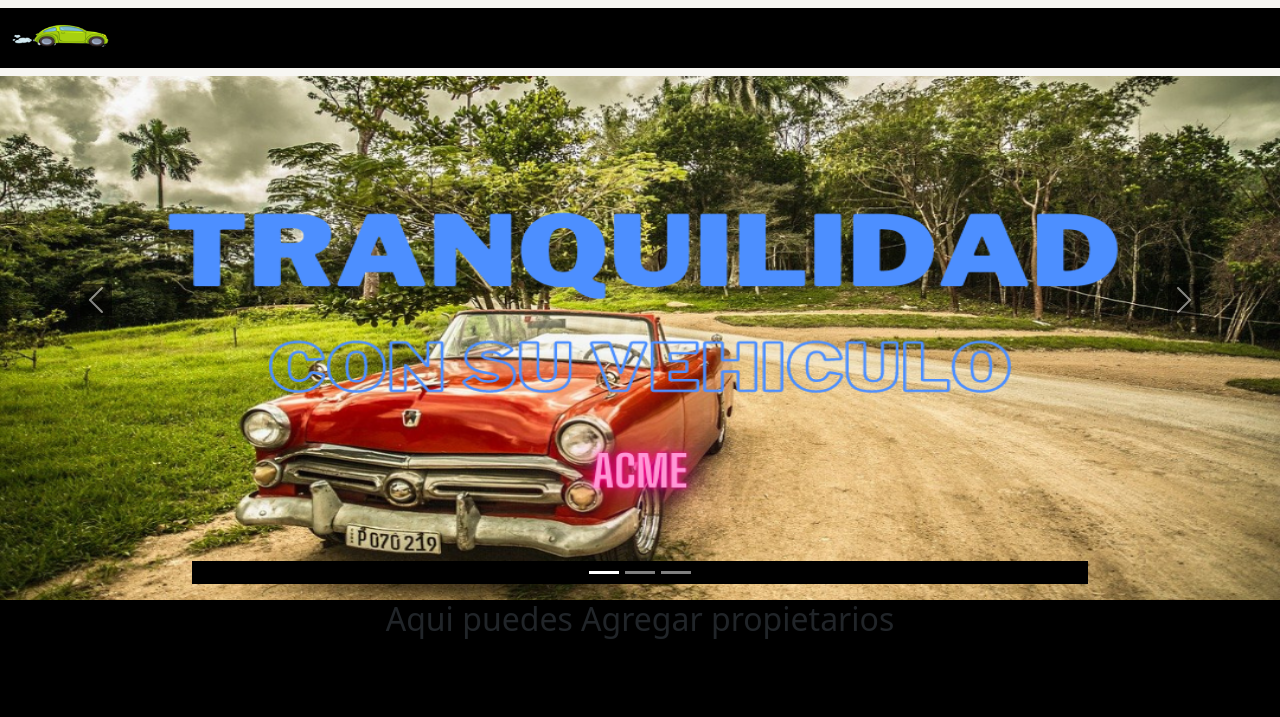
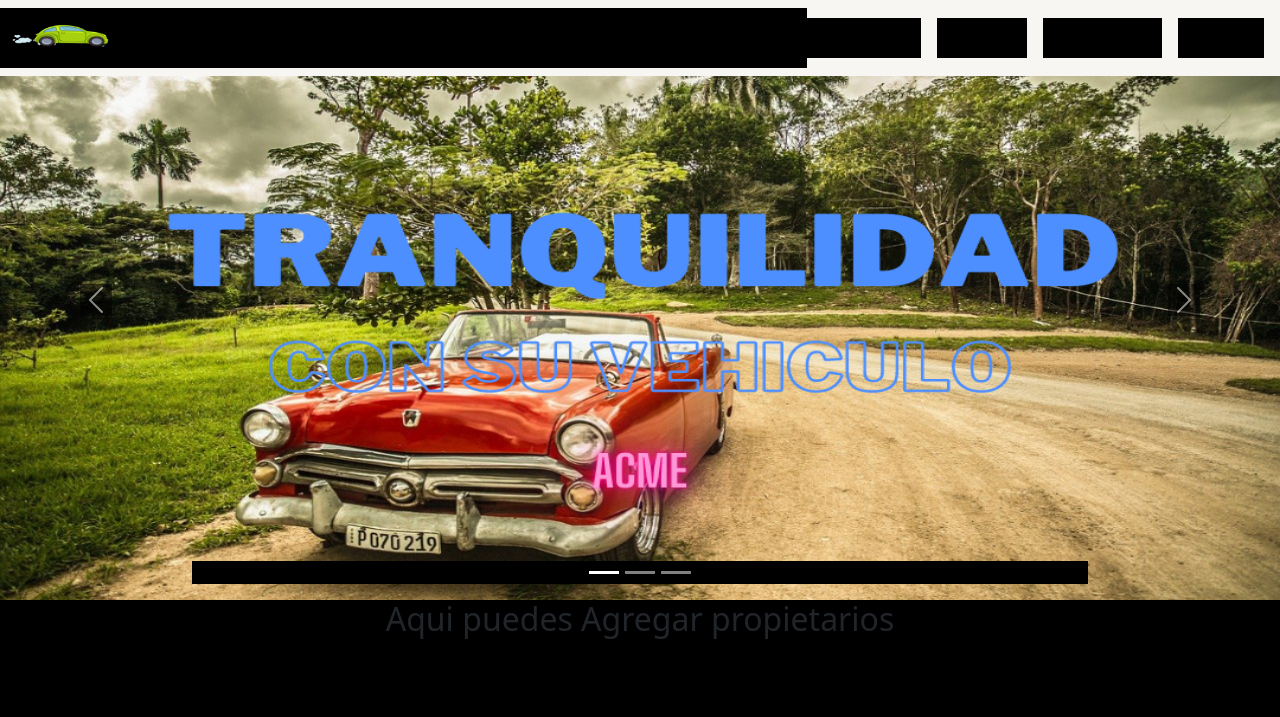
Before and after one commit to michcardenas/ACME, a PHP site: page /propietarios/agregar.php in a window 1280 px wide. Shown: the top 717 px of the page. Run offline with PHP 8.4, Linux system fonts and the light colour scheme.

Commit message:
Cambiando navs

```diff
--- a/acme/propietarios/agregar.php
+++ b/acme/propietarios/agregar.php
@@ -24,13 +24,12 @@
 <nav class="navbar navbar-expand-lg navbar-light text-dark  fixed-top" style="background-color: #F7F6F2; ">
   <div class="container-fluid ">
     <a class="navbar-brand" href="../index.php"> <img src="../imagenes/icon.png" alt="" width="100" height="50"><br></a>
-    <button class="navbar-toggler" type="button" data-bs-toggle="collapse" data-bs-target="#navbarSupportedContent" aria-controls="navbarSupportedContent" aria-expanded="false" aria-label="Toggle navigation">
-      <span class="navbar-toggler-icon"></span>
-    </button>
-    <div class="collapse navbar-collapse" id="navbarSupportedContent">
-      <h1 class="col text-center h2"></h1>
-    </div>
+
   </div>
+  <a class="navbar-brand" href="../propietarios/propietarios.php"> Propietarios</a>
+  <a class="navbar-brand" href="../vehiculos/vehiculos.php"> Vehiculos</a>
+  <a class="navbar-brand" href="../conductores/conductores.php"> Conductores</a>
+  <a class="navbar-brand" href="../informes.php"> Informes</a>
 </nav>
 <!-- fin del nav -->
 
```
Also changed, not shown: acme/propietarios/editar.php (+9 -0 lines).
